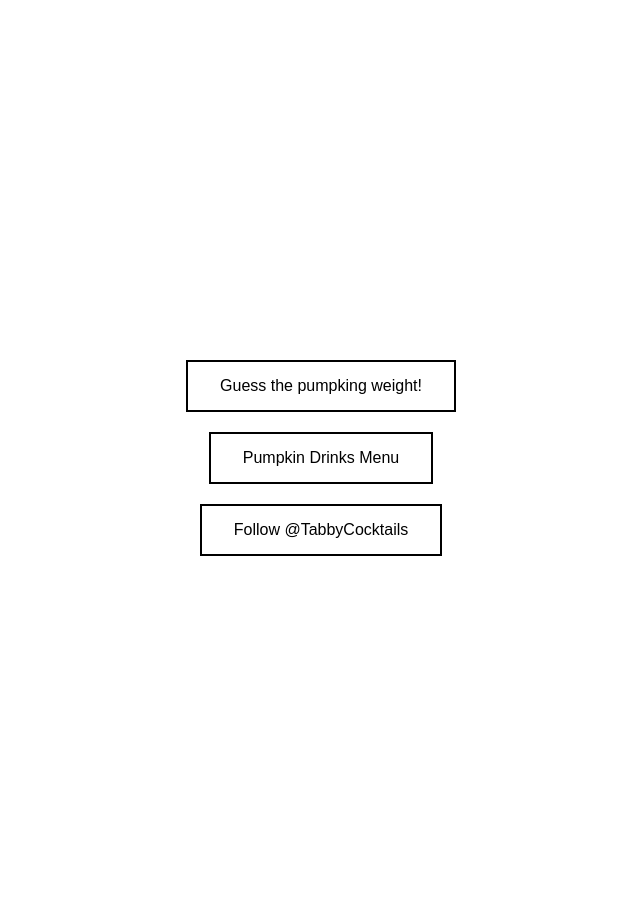
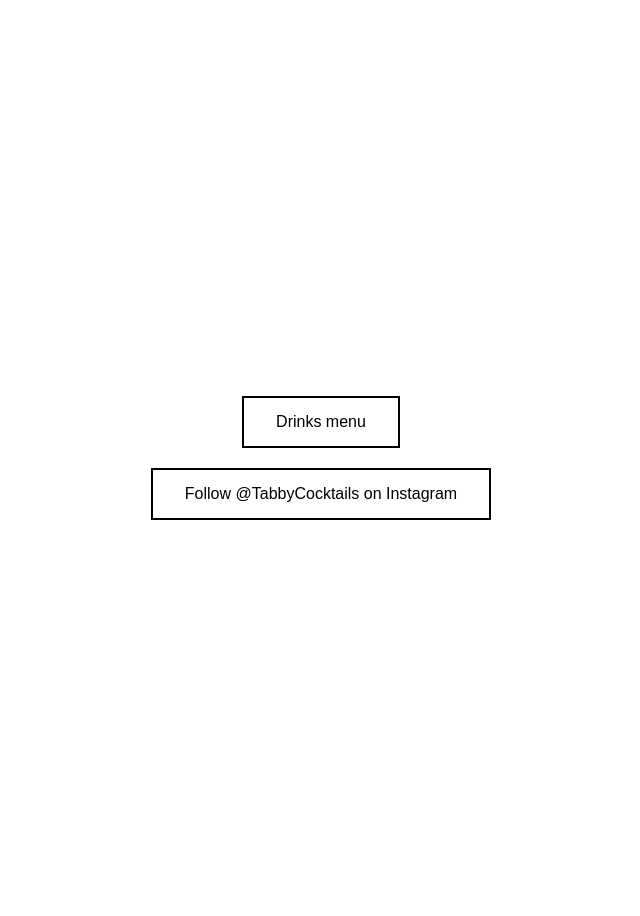
Before and after one commit to gsagostini/gsagostini.github.io, a Jekyll site: the page cocktails/menu.html, which Jekyll copies as it is, in a window 1280 px wide. Shown: the whole page, without its empty margins (319-959 px from the left). Built offline with Jekyll 4.4.1, drawn with Linux system fonts in a browser that asks for light colours.

Commit message:
Update menu.html for Elissa

```diff
--- a/cocktails/menu.html
+++ b/cocktails/menu.html
@@ -45,9 +45,8 @@
 </head>
 <body>
 <div class="button-container">
-    <button onclick="window.location.href='https://forms.gle/rD8o2F45i4NPC5HN9'">Guess the pumpking weight!</button>
-    <button onclick="window.location.href='content/Pumpkin-menu.pdf'">Pumpkin Drinks Menu</button>
-    <button onclick="window.location.href='https://www.instagram.com/tabbycocktails/'">Follow @TabbyCocktails</button>
+    <button onclick="window.location.href='content/Elissa-menu.png'">Drinks menu</button>
+    <button onclick="window.location.href='https://www.instagram.com/tabbycocktails/'">Follow @TabbyCocktails on Instagram</button>
 </div>
 </body>
 </html>
```
